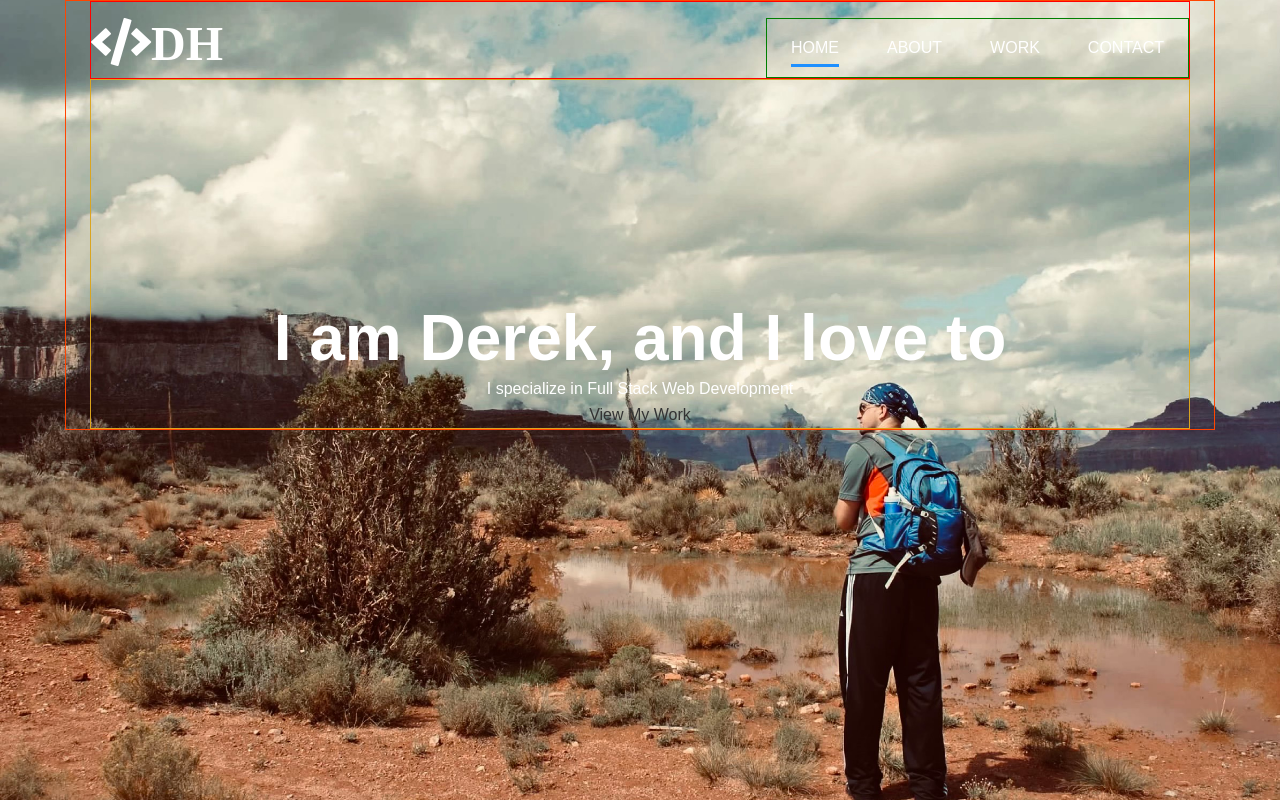
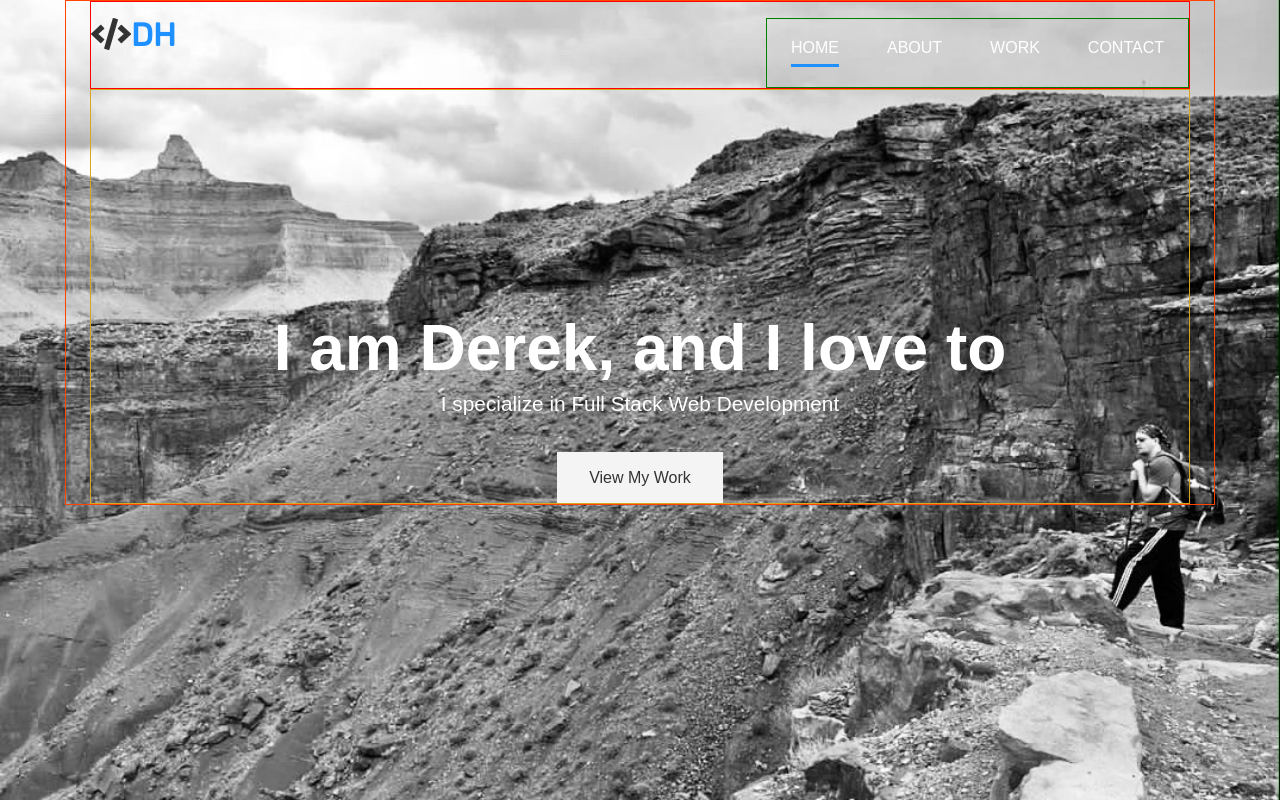
Before and after one commit to derekholland/webdev-portfolio, a plain HTML site: page index.html in a window 1280 px wide. Drawn offline with Linux system fonts and the light colour scheme.

Commit message:
added more styles

```diff
--- a/css/main.css
+++ b/css/main.css
@@ -4,6 +4,37 @@
   margin: auto;
   overflow: hidden;
   border: 1px solid orangered; }
+
+.btn-main, .btn-light, .btn-dark {
+  display: inline-block;
+  padding: 0.8rem 2rem;
+  transition: all 0.5s;
+  border: none;
+  cursor: pointer; }
+
+.btn-main {
+  color: #333;
+  background-color: #1e90ff; }
+
+.btn-light {
+  color: #333;
+  background-color: #f4f4f4; }
+
+.btn-dark {
+  color: #f4f4f4;
+  background-color: #333; }
+
+button[class^="btn-"]:hover,
+a[class^="btn-"]:hover,
+input[class^="btn-"]:hover {
+  background-color: #1e90ff; }
+
+.lead {
+  font-size: 1.3rem;
+  margin-bottom: 2rem; }
+
+.text-center {
+  text-align: center; }
 
 * {
   margin: 0;
@@ -40,6 +71,13 @@ img {
   justify-content: space-between;
   border: 1px solid red;
   padding-top: 1rem; }
+  #main-nav #logo {
+    color: #333;
+    width: 70px;
+    height: 70px; }
+  #main-nav span {
+    color: #1e90ff;
+    font-family: "Rubik", sans-serif; }
   #main-nav ul {
     display: flex;
     border: 1px solid green; }
@@ -58,7 +96,7 @@ img {
       border-color: #1e90ff; }
 
 #header-home {
-  background: url("../img/canyon1.jpeg") no-repeat center right/cover;
+  background: url("../img/canyon4.jpeg") no-repeat center right/cover;
   height: 100vh;
   color: #fff; }
   #header-home .header-content {
--- a/index.html
+++ b/index.html
@@ -7,6 +7,10 @@
     <link
       rel="stylesheet"
       href="https://cdnjs.cloudflare.com/ajax/libs/font-awesome/5.15.2/css/all.min.css"
+    />
+    <link
+      href="https://fonts.googleapis.com/css2?family=DM+Serif+Display&family=Lora&family=Rubik&display=swap"
+      rel="stylesheet"
     />
     <link
       rel="stylesheet"
@@ -27,9 +31,7 @@
     <header id="header-home">
       <div class="container">
         <nav id="main-nav">
-          <!-- <img src="img/logo.png" alt="My portfolio" id="logo" /> -->
-          <i class="fas fa-code fa-3x"><span>DH</span></i>
-
+          <i id="logo" class="fas fa-code fa-2x"><span>DH</span></i>
           <ul>
             <li><a href="index.html" class="current">Home</a></li>
             <li><a href="about.html">About</a></li>
@@ -38,7 +40,14 @@
           </ul>
         </nav>
         <div class="header-content">
-          <h1>I am Derek, and I love to <span class="txt-type" data-wait="3000" data-words="["code", "create", "build", "solve" "engineer" "code"]"></span></h1>
+          <h1>
+            I am Derek, and I love to
+            <span
+              class="txt-type"
+              data-wait="3000"
+              data-words='["code.", "create.", "build.", "solve." "engineer." "code."]'
+            ></span>
+          </h1>
           <p class="lead">I specialize in Full Stack Web Development</p>
           <a href="work.html" class="btn-light">View My Work</a>
         </div>
```
Also changed, not shown: img/canyon5.jpeg (added), img/keyboard.jpg (added), 1 other file.
